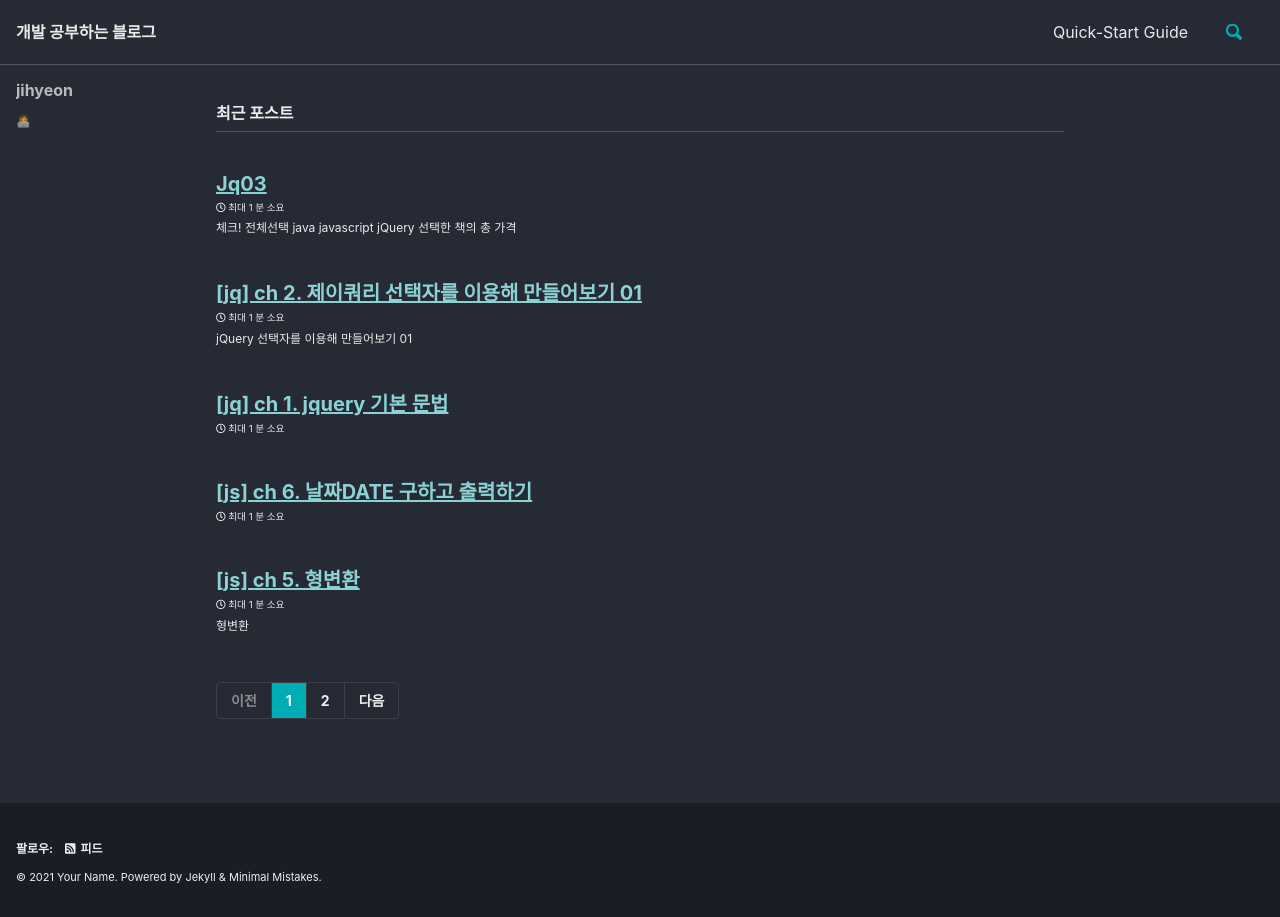
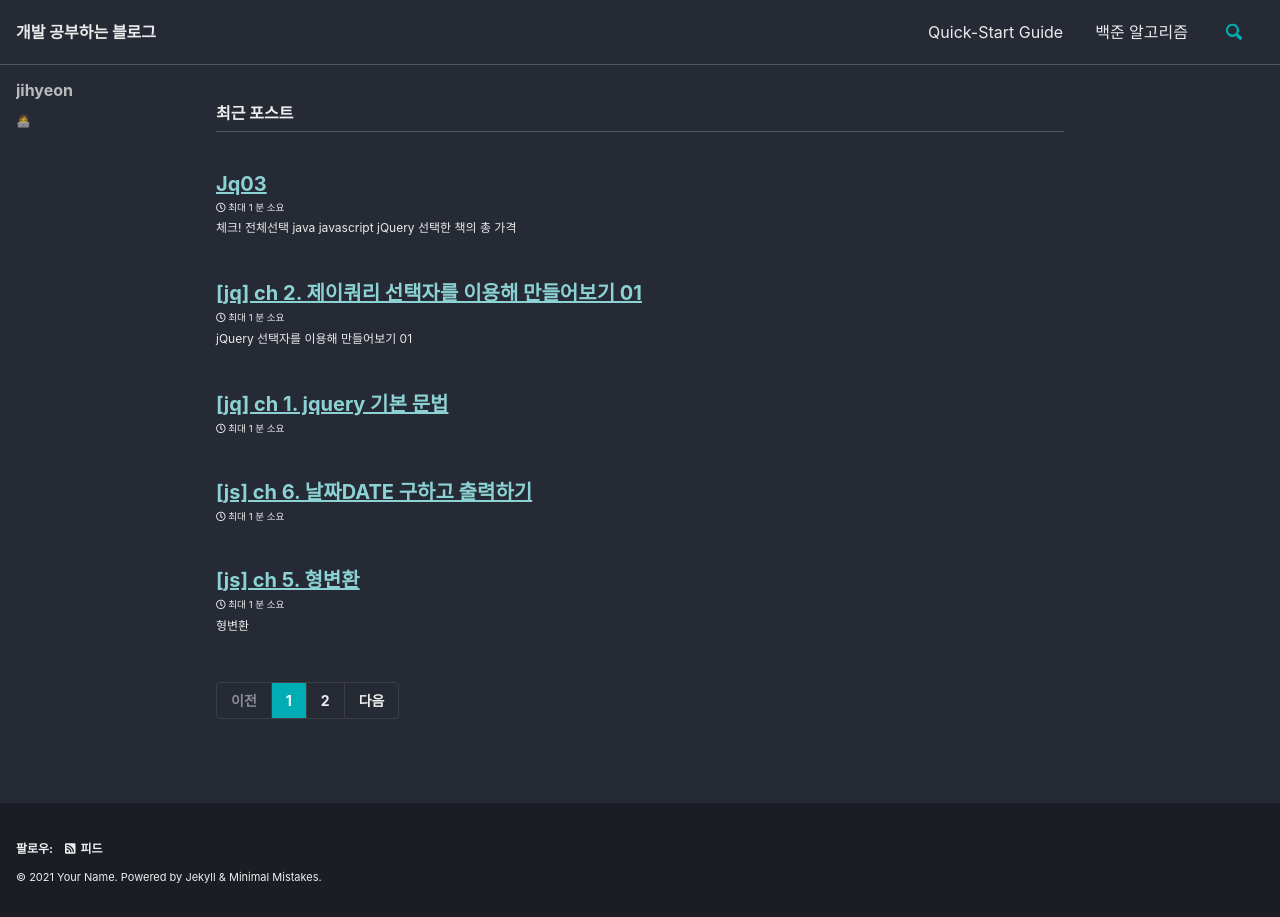
Before and after one commit to jihytt/jihytt.github.io, a Jekyll site: the page built from index.html, in a window 1280 px wide. Built offline with Jekyll 4.4.1, drawn with Linux system fonts in a browser that asks for light colours; cached includes are drawn as plain includes; the list of posts is cut into pages by our own code.

Commit message:
add menu

```diff
--- a/_data/navigation.yml
+++ b/_data/navigation.yml
@@ -2,6 +2,8 @@
 main:
   - title: "Quick-Start Guide"
     url: https://mmistakes.github.io/minimal-mistakes/docs/quick-start-guide/
+  - title: "백준 알고리즘"
+    url: https://jihytt.github.io/category/Baekjoon
   # - title: "About"
   #   url: https://mmistakes.github.io/minimal-mistakes/about/
   # - title: "Sample Posts"
```
